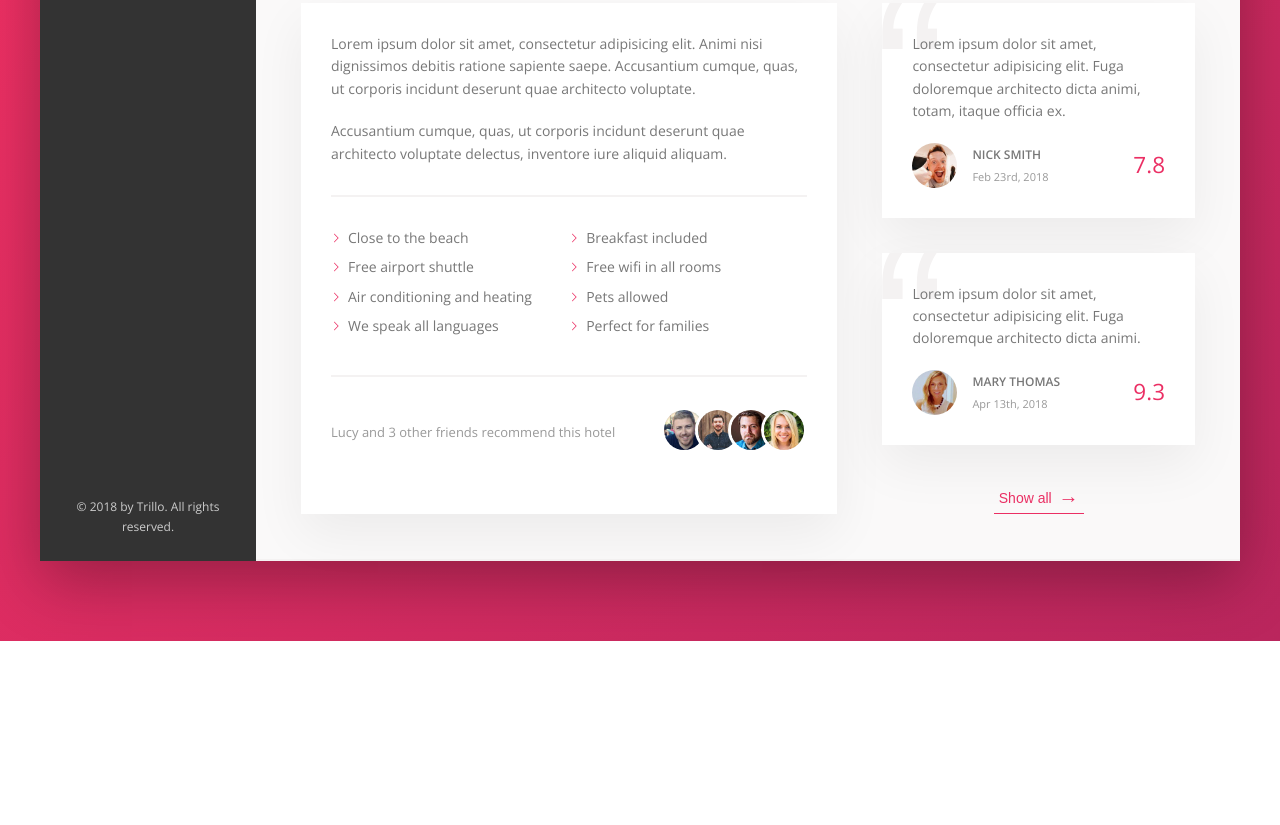
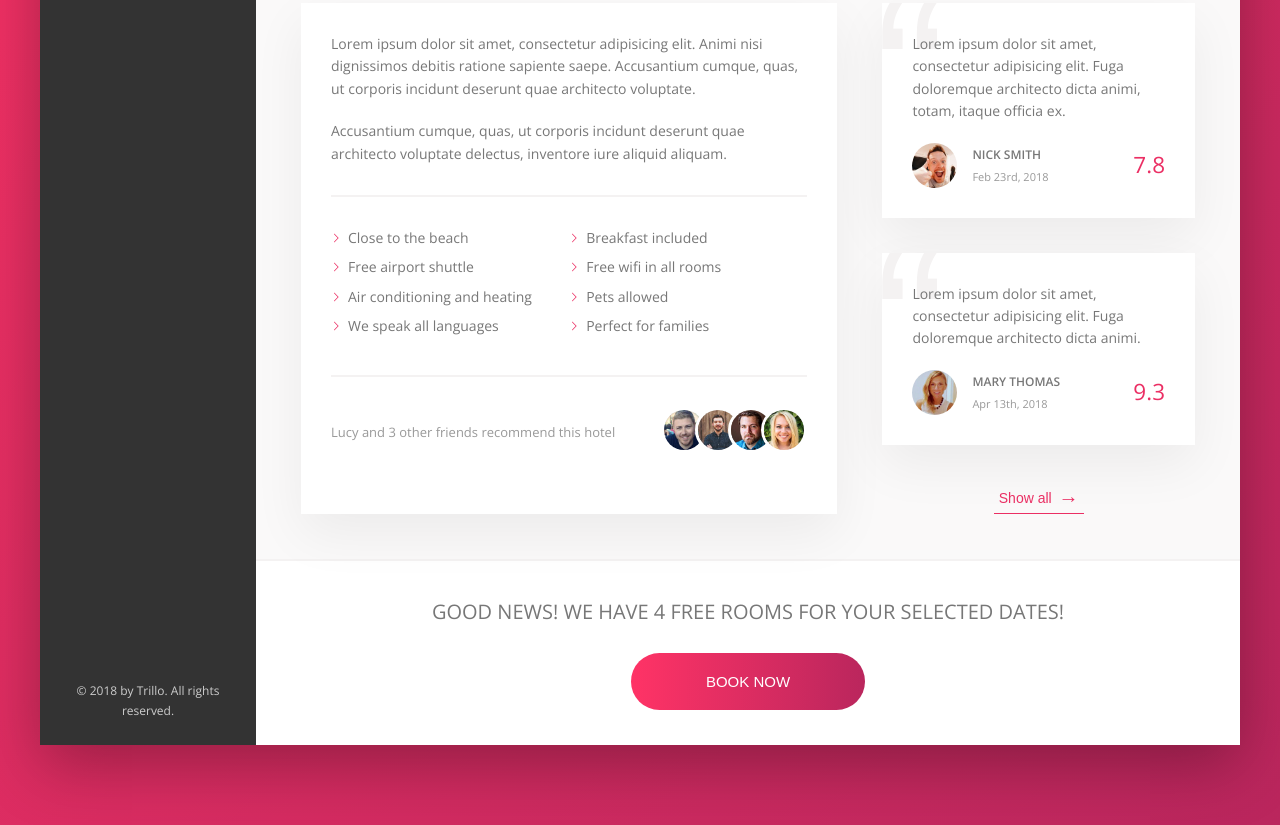
Before and after one commit to lujanfernaud/trillo, a website: page index.html in a window 1280 px wide. Shown: the part 645-1470 px from the top of the page. Before the commit the page ends 1286 px from the top, so only its background shows below. Drawn offline with nearby package versions, Linux system fonts and the light colour scheme.

Commit message:
Add call to action

```diff
--- a/index.html
+++ b/index.html
@@ -13,6 +13,7 @@
 <body>
 
   <div class="container">
+
     <header class="header">
     	<img src="img/logo.png" alt="Trillo logo" class="logo">
 
@@ -49,6 +50,8 @@
     </header>
 
     <div class="content">
+
+      <!-- Sidebar -->
 
     	<nav class="sidebar">
     		<ul class="side-nav">
@@ -94,7 +97,12 @@
     		</div>
     	</nav>
 
+      <!-- Hotel View -->
+
     	<main class="hotel-view">
+
+        <!-- Gallery -->
+
     		<div class="gallery">
     			<figure class="gallery__item">
     				<img src="img/hotel-1.jpg" alt="Photo of hotel 1"
@@ -111,6 +119,8 @@
     					class="gallery__photo">
     			</figure>
     		</div>
+
+        <!-- Overview -->
 
     		<div class="overview">
     			<h1 class="overview__heading">
@@ -149,7 +159,11 @@
     			</div>
     		</div>
 
+        <!-- Detail -->
+
     		<div class="detail">
+
+          <!-- Description -->
 
     			<div class="description">
     				<p class="paragraph">
@@ -184,6 +198,8 @@
     					</div>
     				</div>
     			</div>
+
+          <!-- Reviews -->
 
     			<div class="user-reviews">
     				<figure class="review">
@@ -220,10 +236,24 @@
     			</div>
 
     		</div>
+
+        <!-- Call To Action -->
+
+        <div class="cta">
+          <h2 class="cta__book-now">
+            Good news! We have 4 free rooms for your selected dates!
+          </h2>
+          <button class="btn">
+            <span class="btn__visible">Book now</span>
+            <span class="btn__invisible">Only 4 rooms left</span>
+          </button>
+        </div>
+
     	</main>
-    </div>
 
-  </div>
+    </div><!-- /.content -->
+
+  </div><!-- /.container -->
 
 </body>
 </html>
--- a/sass/_components.scss
+++ b/sass/_components.scss
@@ -462,3 +462,76 @@
     z-index: 1;
   }
 }
+
+
+//
+// Call To Action
+//
+
+
+.cta {
+  padding: 3.5rem 0;
+  text-align: center;
+
+  &__book-now {
+    margin-bottom: 2.5rem;
+    font-size: 2rem;
+    font-weight: 300;
+    text-transform: uppercase;
+  }
+}
+
+.btn {
+  position: relative;
+  font-size: 1.5rem;
+  font-weight: 300;
+  text-transform: uppercase;
+  border: none;
+  border-radius: 100px;
+  background-image: linear-gradient(
+    to right,
+    var(--color-primary-light),
+    var(--color-primary-dark));
+  color: #fff;
+  overflow: hidden;
+  cursor: pointer;
+
+  & > * {
+    display: inline-block;
+    height: 100%;
+    width: 100%;
+    transition: all .2s;
+  }
+
+  &__visible {
+    padding: 2rem 7.5rem;
+  }
+
+  &__invisible {
+    position: absolute;
+    left: 0;
+    top: -100%;
+    padding: 2rem 0;
+  }
+
+  &:hover {
+    background-image: linear-gradient(
+    to left,
+    var(--color-primary-light),
+    var(--color-primary-dark));
+  }
+
+  &:hover &__visible {
+      transform: translateY(100%);
+    }
+
+  &:hover &__invisible {
+    top: 0;
+  }
+
+  &:focus {
+    outline-color: var(--color-primary);
+    outline-style: dotted;
+    outline-width: 2px;
+  }
+}
```
Also changed, not shown: css/style.css.
